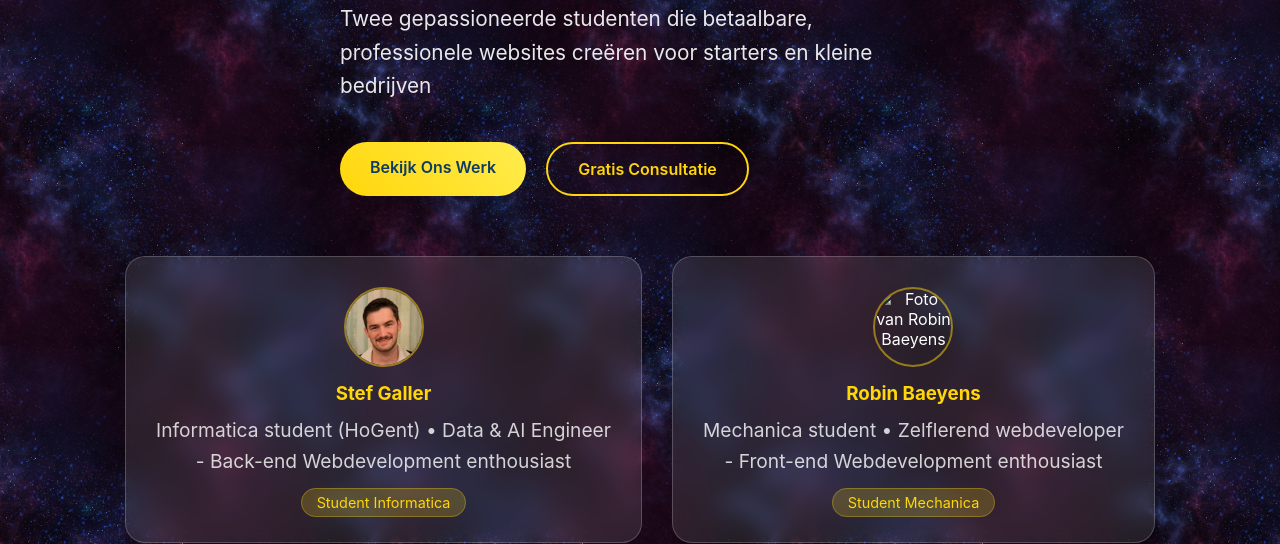
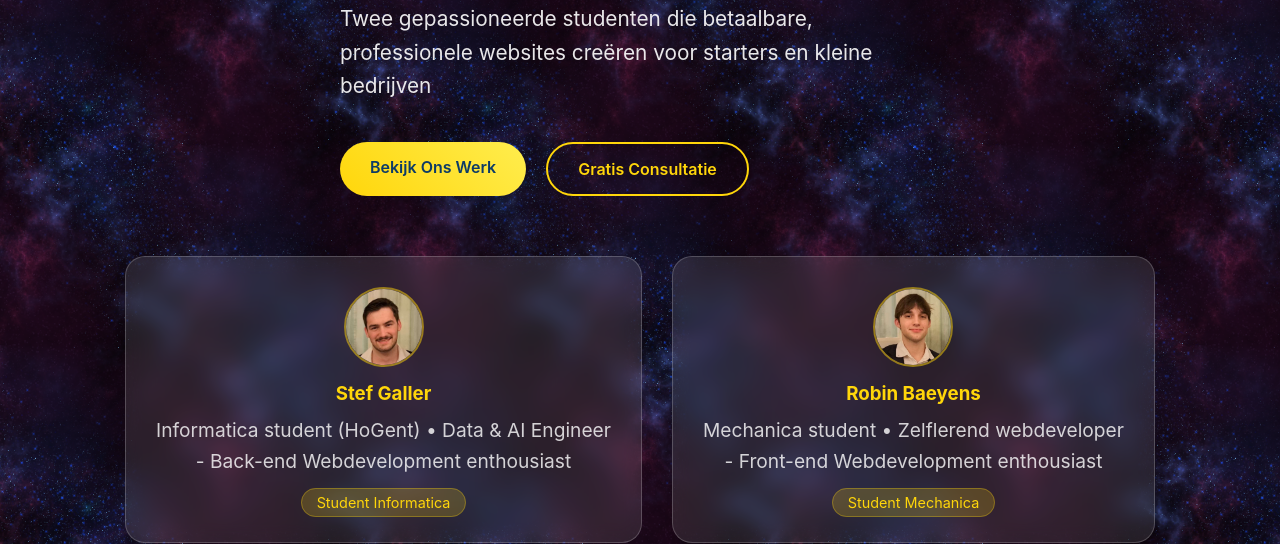
Before and after one commit to BigEnBetsy/NovaWeb, a plain HTML site: page index.html in a window 1280 px wide. Shown: the part 256-800 px from the top of the page. Drawn offline with Linux system fonts and the light colour scheme.

Commit message:
Add files via upload

```diff
--- a/index.html
+++ b/index.html
@@ -1012,7 +1012,7 @@
         </div>
 
         <div class="student-card">
-          <img src="Website/Fotos/Robin.jpg" alt="Foto van Robin Baeyens" class="student-photo">
+          <img src="Fotos/Robin.jpg" alt="Foto van Robin Baeyens" class="student-photo">
           <h3>Robin Baeyens</h3>
           <p>Mechanica student • Zelflerend webdeveloper </br>- Front-end Webdevelopment enthousiast</p>
           <span class="student-badge">Student Mechanica</span>
```
